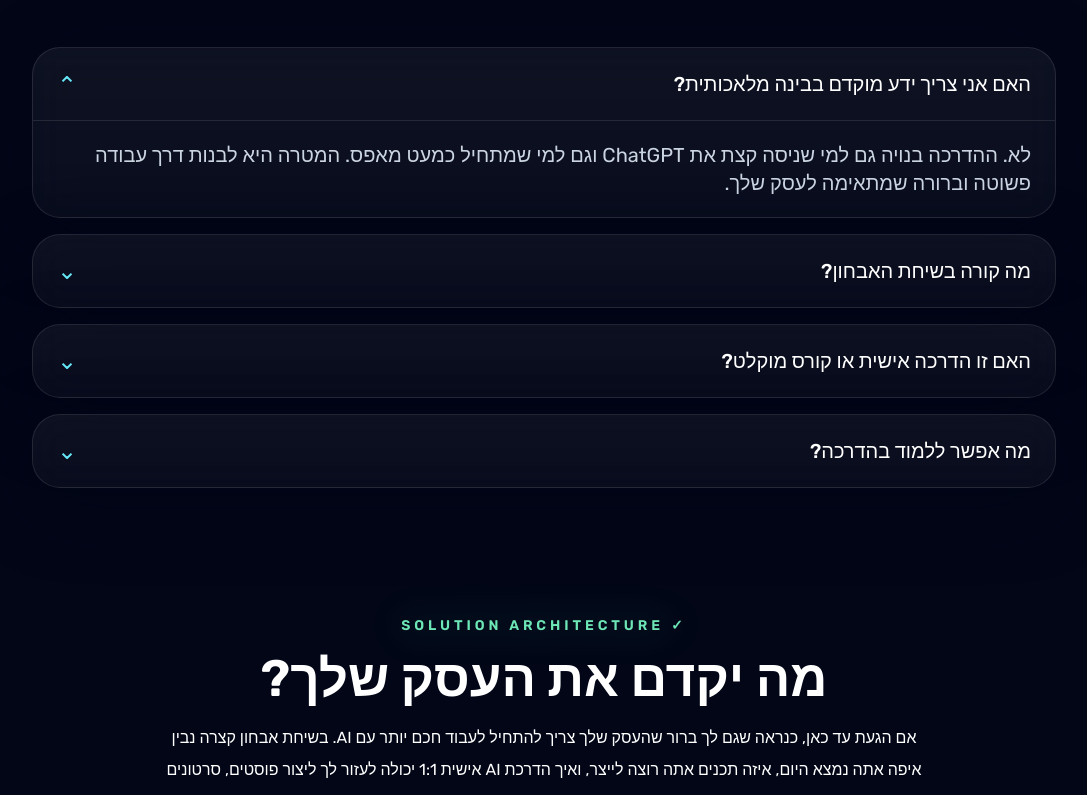
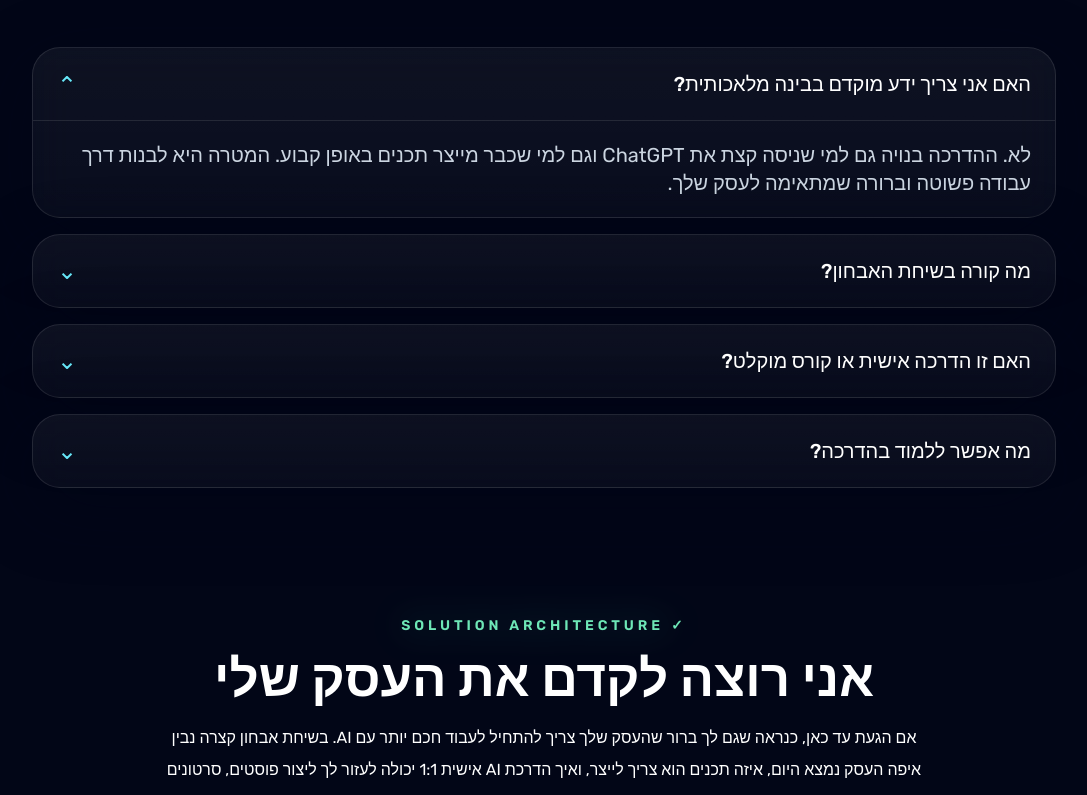
Before and after one commit to MYREMARK/ai, a Next.js app: page / in a window 1280 px wide. Shown: the part 8881-9676 px from the top of the page, without its empty margins (96-1183 px from the left). Built offline with nearby package versions, Linux system fonts and the light colour scheme.

Commit message:
Update landing page copy for AI one on one training

```diff
--- a/app/page.tsx
+++ b/app/page.tsx
@@ -104,12 +104,12 @@ const faqItems = [
   {
     question: "האם אני צריך ידע מוקדם בבינה מלאכותית?",
     answer:
-      "לא. ההדרכה בנויה גם למי שניסה קצת את ChatGPT וגם למי שמתחיל כמעט מאפס. המטרה היא לבנות דרך עבודה פשוטה וברורה שמתאימה לעסק שלך.",
+      "לא. ההדרכה בנויה גם למי שניסה קצת את ChatGPT וגם למי שכבר מייצר תכנים באופן קבוע. המטרה היא לבנות דרך עבודה פשוטה וברורה שמתאימה לעסק שלך.",
   },
   {
     question: "מה קורה בשיחת האבחון?",
     answer:
-      "בשיחת האבחון נבין מה העסק שלך עושה, איזה תכנים אתה רוצה לייצר, איפה אתה מבזבז זמן היום, ואיך הדרכת AI אישית 1:1 יכולה לעזור לך לייצר פוסטים, סרטונים ודפי נחיתה בצורה עצמאית יותר.",
+      "בשיחת האבחון נבין מה העסק שלך עושה, איזה תכנים הוא צריך לייצר, איפה מתבזבז זמן היום, ואיך הדרכת AI אישית 1:1 יכולה לעזור לך לייצר פוסטים, סרטונים ודפי נחיתה בצורה עצמאית.",
   },
   {
     question: "האם זו הדרכה אישית או קורס מוקלט?",
@@ -119,7 +119,7 @@ const faqItems = [
   {
     question: "מה אפשר ללמוד בהדרכה?",
     answer:
-      "אפשר ללמוד לעבוד נכון עם ChatGPT, ליצור רעיונות ופוסטים, לבנות פרומפטים טובים יותר, ליצור תמונות, סרטונים קצרים, סנכרון שפתיים, דפי נחיתה ואתרים פשוטים בעזרת כלי AI.",
+      "איך לעבוד נכון עם ChatGPT, ליצור רעיונות ופוסטים, לבנות פרומפטים טובים יותר, ליצור תמונות, סרטונים קצרים, סנכרון שפתיים, דפי נחיתה ואתרים פשוטים בעזרת כלי AI.",
   },
 ];
 
@@ -694,12 +694,15 @@ useEffect(() => {
           <p className="text-sm font-semibold uppercase tracking-[0.28em] text-emerald-300 drop-shadow-[0_0_18px_rgba(52,211,153,0.45)] md:text-sm">
             ✓ SOLUTION ARCHITECTURE
           </p>
-          <BigHeading>מה יקדם את העסק שלך?</BigHeading>
+          <BigHeading>
+            אני רוצה לקדם את העסק שלי
+
+          </BigHeading>
           <p className="mt-4 text-base leading-8 text-white">
 
         אם הגעת עד כאן, כנראה שגם לך ברור שהעסק שלך צריך להתחיל לעבוד חכם יותר עם AI.
 
-בשיחת אבחון קצרה נבין איפה אתה נמצא היום, איזה תכנים אתה רוצה לייצר, ואיך הדרכת AI אישית 1:1 יכולה לעזור לך ליצור פוסטים, סרטונים ודפי נחיתה בעצמך.
+בשיחת אבחון קצרה נבין איפה העסק נמצא היום, איזה תכנים הוא צריך לייצר, ואיך הדרכת AI אישית 1:1 יכולה לעזור לך ליצור פוסטים, סרטונים ודפי נחיתה בעצמך.
 
           </p>
         </div>
```
